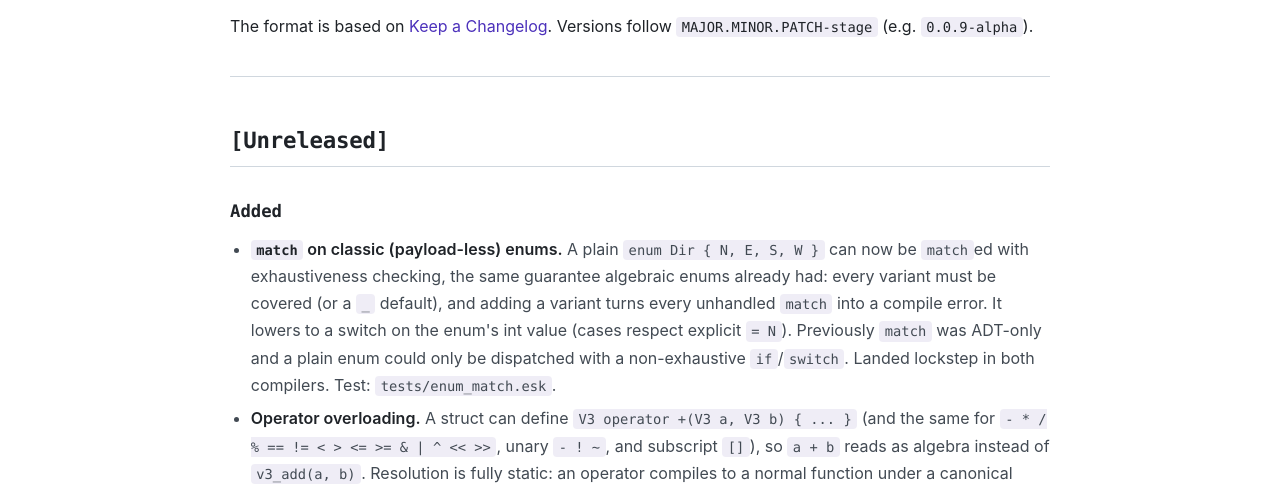
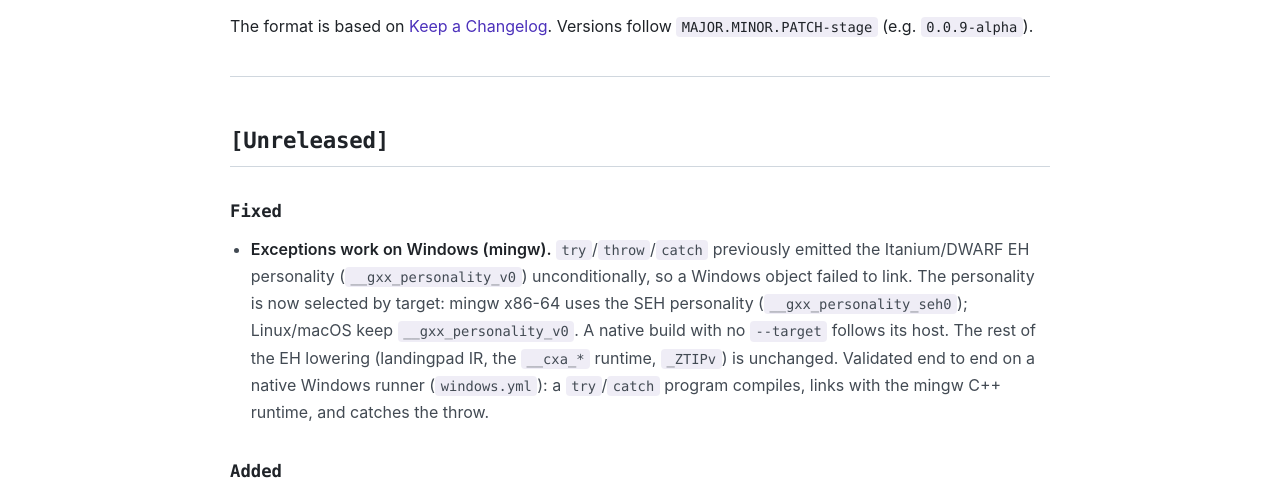
Before and after one commit to doranteseduardo/eskiu, a plain HTML site: page site/changelog.html in a window 1280 px wide. Shown: the part 278-768 px from the top of the page. Drawn offline with Linux system fonts and the light colour scheme; files whose address does not match are found by name.

Commit message:
docs: exceptions on Windows (mingw SEH) in changelog + cross-compile

```diff
--- a/site/changelog.html
+++ b/site/changelog.html
@@ -103,6 +103,17 @@ footer { border-top: 1px solid var(--border); margin-top: 3.5rem; }
 Versions follow <code>MAJOR.MINOR.PATCH-stage</code> (e.g. <code>0.0.9-alpha</code>).</p>
 <hr>
 <h2 id="unreleased">[Unreleased]</h2>
+<h3 id="fixed">Fixed</h3>
+<ul>
+<li><strong>Exceptions work on Windows (mingw).</strong> <code>try</code>/<code>throw</code>/<code>catch</code> previously emitted the
+  Itanium/DWARF EH personality (<code>__gxx_personality_v0</code>) unconditionally, so a Windows object
+  failed to link. The personality is now selected by target: mingw x86-64 uses the SEH
+  personality (<code>__gxx_personality_seh0</code>); Linux/macOS keep <code>__gxx_personality_v0</code>. A native
+  build with no <code>--target</code> follows its host. The rest of the EH lowering (landingpad IR, the
+  <code>__cxa_*</code> runtime, <code>_ZTIPv</code>) is unchanged. Validated end to end on a native Windows runner
+  (<code>windows.yml</code>): a <code>try</code>/<code>catch</code> program compiles, links with the mingw C++ runtime, and
+  catches the throw.</li>
+</ul>
 <h3 id="added">Added</h3>
 <ul>
 <li><strong><code>match</code> on classic (payload-less) enums.</strong> A plain <code>enum Dir { N, E, S, W }</code> can now be
@@ -164,7 +175,7 @@ Versions follow <code>MAJOR.MINOR.PATCH-stage</code> (e.g. <code>0.0.9-alpha</co
   An eskiuc object built this way links cleanly into a <code>.3dsx</code> homebrew via the devkitARM
   toolchain.</li>
 </ul>
-<h3 id="fixed">Fixed</h3>
+<h3 id="fixed_1">Fixed</h3>
 <ul>
 <li><strong>Float arguments narrow at the call site.</strong> A <code>double</code> literal (Eskiu's default float
   literal type) passed to a <code>float</code> parameter was left as <code>double</code>, so the argument type
@@ -191,7 +202,7 @@ Versions follow <code>MAJOR.MINOR.PATCH-stage</code> (e.g. <code>0.0.9-alpha</co
   on macOS selects the Linux stdlib paths (epoll, Linux <code>sockaddr_in</code>) instead of emitting
   unresolved BSD symbols. With no <code>--target</code> it still follows the build host.</li>
 </ul>
-<h3 id="fixed_1">Fixed</h3>
+<h3 id="fixed_2">Fixed</h3>
 <ul>
 <li><strong>Event-loop timer callbacks are initialized.</strong> <code>el_new</code> allocated the timer array but
   only zeroed each timer's <code>active</code> flag, leaving the <code>on_fire</code> closure as heap garbage
@@ -227,7 +238,7 @@ Versions follow <code>MAJOR.MINOR.PATCH-stage</code> (e.g. <code>0.0.9-alpha</co
   fixed arrays. Write-through the slice aliases the backing buffer, and <code>.len</code> /
   indexing / <code>for-in</code> work as on any slice.</li>
 </ul>
-<h3 id="fixed_2">Fixed</h3>
+<h3 id="fixed_3">Fixed</h3>
 <ul>
 <li><strong>Escape sequences in string and character literals.</strong> <code>\0</code> now decodes to a NUL
   byte instead of the character <code>'0'</code> (a silent trap), character literals accept <code>\r</code>
@@ -308,7 +319,7 @@ Versions follow <code>MAJOR.MINOR.PATCH-stage</code> (e.g. <code>0.0.9-alpha</co
   builds are unaffected. (Self-host mirror of <code>--safe</code> is deferred to the promotion
   track; the shipped C++ compiler carries it.)</li>
 </ul>
-<h3 id="fixed_3">Fixed</h3>
+<h3 id="fixed_4">Fixed</h3>
 <ul>
 <li><strong><code>finally</code> was skipped on an early <code>return</code>/<code>break</code>/<code>continue</code> from inside a <code>try</code>
   body.</strong> The cleanup only ran on fall-through and exception unwind; an early exit jumped
@@ -343,7 +354,7 @@ compilers and follows C semantics.</p>
   matching same-level <code>:</code> ahead is a ternary, otherwise propagation (parenthesize to
   propagate inside a ternary arm).</li>
 </ul>
-<h3 id="fixed_4">Fixed</h3>
+<h3 id="fixed_5">Fixed</h3>
 <ul>
 <li><strong><code>switch</code> on a sub-<code>int</code> subject.</strong> A <code>switch</code> over a <code>char</code> (or other narrow integer)
   with wider case constants failed LLVM verification; the subject and case constants are
@@ -357,7 +368,7 @@ and self-hosted compilers found a batch of miscompiles, crashes, and soundness h
 this release fixes them and tightens the type system. The shipped (C++) compiler carries
 every fix below; the self-hosted compiler's matching sema checks are tracked for the
 promotion track.</p>
-<h3 id="fixed_5">Fixed</h3>
+<h3 id="fixed_6">Fixed</h3>
 <ul>
 <li><strong>A catch-less <code>try</code>/<code>finally</code> aborted when an exception passed through it.</strong> With an
   in-flight exception, the <code>finally</code> block was skipped and the runtime aborted
@@ -459,7 +470,7 @@ promotion track.</p>
 </ul>
 <hr>
 <h2 id="031">[0.3.1]</h2>
-<h3 id="fixed_6">Fixed</h3>
+<h3 id="fixed_7">Fixed</h3>
 <ul>
 <li><strong><code>*T[N]</code> now parses as an array of pointers, not a pointer to an array.</strong> The
   type-string parser (<code>ty::Type::parse</code>) peeled a leading <code>*</code> before the trailing
@@ -520,7 +531,7 @@ promotion track.</p>
 analyzer, and code generator) is reimplemented in Eskiu (<code>selfhost/</code>), reaches a 3-stage
 bootstrap fixpoint, and the self-hosted codegen is <strong>feature-complete against the C++
 corpus</strong> (a full feature sweep is clean). All parity/self-host/bootstrap gates are CI-wired.</p>
-<h3 id="fixed_7">Fixed</h3>
+<h3 id="fixed_8">Fixed</h3>
 <ul>
 <li><strong><code>&amp;&amp;</code> and <code>||</code> now short-circuit.</strong> Code generation evaluated both operands eagerly
   and emitted a logical-and/or, so the right-hand side always ran; a guarded
@@ -756,7 +767,7 @@ corpus</strong> (a full feature sweep is clean). All parity/self-host/bootstrap
   uniformly mis-lexed program), guards the comment-continuation footgun fixed
   below.</li>
 </ul>
-<h3 id="fixed_8">Fixed</h3>
+<h3 id="fixed_9">Fixed</h3>
 <ul>
 <li><strong>Preprocessor: a <code>//</code> comment ending in <code>\</code> no longer swallows the next source
   line.</strong> Backslash-newline line continuation was applied unconditionally, so a
@@ -1110,7 +1121,7 @@ thread_join(t);
 <p><strong>v0.1 prerequisites complete</strong>
 - All compiler prerequisites for the kernel-on-QEMU milestone are implemented and tested</p>
 <h2 id="0013-alpha">[0.0.13-alpha]</h2>
-<h3 id="fixed_9">Fixed</h3>
+<h3 id="fixed_10">Fixed</h3>
 <ul>
 <li><strong>Negative literals</strong>: <code>-1</code>, <code>-3.14</code> etc. now parse as negative literal values directly, not as unary minus applied to a positive literal. Global variable initialisers with negative values (e.g. <code>int x = -1;</code>) previously compiled to 0; this is now correct. <code>evaluateConstantExpr</code> folds unary minus on numeric constants as a fallback.</li>
 </ul>
@@ -1171,7 +1182,7 @@ thread_join(t);
 <p><strong>Integer argument widening at call sites</strong>
 - Automatically <code>SExt</code>/<code>Trunc</code> integer arguments to match function parameter widths
 - Fixes <code>i32 1712</code> passed to <code>int64 param</code> (was LLVM verification error)</p>
-<h3 id="fixed_10">Fixed</h3>
+<h3 id="fixed_11">Fixed</h3>
 <ul>
 <li><code>*int</code> vs <code>size_t *</code> in <code>extern.esk</code>: <code>run_no_so_pipeline</code> and <code>decode_to_buffers</code> now use <code>int64</code> for length params to match C's <code>size_t</code> (was writing 8 bytes to a 4-byte stack slot → heap corruption)</li>
 <li>ine_decoder <code>pipeline.esk</code>: stage signatures updated to <code>int64</code> for all size parameters</li>
@@ -1195,7 +1206,7 @@ thread_join(t);
 <li><code>qr_extract.c</code> / <code>qr_extract_impl.cpp</code>: C/C++ shim using CoreGraphics + zxing-cpp 3.x</li>
 <li><code>Makefile</code>, <code>README.md</code></li>
 </ul>
-<h3 id="fixed_11">Fixed</h3>
+<h3 id="fixed_12">Fixed</h3>
 <ul>
 <li><strong>Integer width mismatch in comparisons</strong>: <code>uint8 == int</code> (e.g. <code>plaintext[i] == 124</code>) crashed LLVM with "Both operands to ICmp instruction are not of the same type"; now <code>ZExt</code>s the narrower operand to match the wider before emitting any of the six comparison operators</li>
 <li><strong>Mixed int/float arithmetic</strong>: <code>i64 * double</code> (e.g. timing calculation <code>(t1 - t0) * 1000.0</code>) generated invalid IR; now detects int/float type mismatch in <code>+</code>, <code>-</code>, <code>*</code>, <code>/</code> and promotes the integer operand with <code>SIToFP</code> before emitting the floating-point instruction</li>
@@ -1208,7 +1219,7 @@ thread_join(t);
 <li><strong>Interface vtable dispatch</strong>: <code>interface I { void method(); }</code> generates <code>%I_vtable = type { ptr, ... }</code> and <code>%I_fat = type { ptr data, ptr vtable }</code> LLVM types; structs are auto-boxed at call sites via <code>boxAsInterface()</code>; method dispatch loads the vtable pointer from the fat pointer and calls indirectly; <code>getExprEskiuType</code> extended to handle <code>UnaryExpr("&amp;", ...)</code> and <code>UnaryExpr("*", ...)</code> for boxing detection</li>
 <li><strong><code>String.append()</code> and <code>String.concat()</code></strong>: added to <code>stdlib/string.esk</code> using <code>memcpy</code> + pointer arithmetic</li>
 </ul>
-<h3 id="fixed_12">Fixed</h3>
+<h3 id="fixed_13">Fixed</h3>
 <ul>
 <li>Pointer comparison (<code>p == null</code>, <code>ptr1 == ptr2</code>) incorrectly used <code>FCmpOEQ</code> (float equality); now uses <code>ICmpEQ</code>; all six comparison operators updated to check <code>isFloatingPointTy()</code> first</li>
 <li><code>i1 → i32</code> widening used <code>SExt</code> (sign-extends <code>true</code> → <code>-1</code>); now uses <code>ZExt</code> for <code>i1</code> operands so comparisons correctly store <code>0</code> or <code>1</code></li>
@@ -1227,7 +1238,7 @@ thread_join(t);
 <li><strong>For-loop with declaration init</strong>: <code>for (int i = 0; i &lt; n; i += 1)</code>, parser wraps the declaration in a <code>BlockStmt</code>; type checker processes init items directly in <code>ForStmt</code> scope, avoiding the inner-scope pop that previously made <code>i</code> undefined in the condition, step, and body</li>
 <li><strong>Pointer arithmetic</strong>: <code>ptr + n</code> → <code>GEP(i8, ptr, n)</code>, <code>ptr - n</code> → <code>GEP(i8, ptr, -n)</code> in <code>visit(BinaryExpr*)</code></li>
 </ul>
-<h3 id="fixed_13">Fixed</h3>
+<h3 id="fixed_14">Fixed</h3>
 <ul>
 <li><code>&amp;</code> address-of returned a loaded value instead of the alloca pointer, breaking all pointer-argument call patterns</li>
 <li>Unary <code>-</code> for floats used integer <code>CreateNeg</code>; now uses <code>CreateFNeg</code> for floating-point operands</li>
@@ -1249,7 +1260,7 @@ thread_join(t);
 <li><strong>Interface structural check</strong>: <code>isValidAssignment</code> now verifies that a struct satisfies an interface's method signatures (vtable codegen deferred to 0.0.8)</li>
 <li><strong><code>isPointerType</code> unified</strong>: now detects both leading <code>*T</code> and trailing <code>T*</code> conventions</li>
 </ul>
-<h3 id="fixed_14">Fixed</h3>
+<h3 id="fixed_15">Fixed</h3>
 <ul>
 <li><code>&amp;</code> operator returned a loaded value instead of the address, breaking all pointer-argument patterns</li>
 <li>Template method parameter types with pointer suffix (e.g. <code>List&lt;T&gt;*</code>) were incorrectly mangled to <code>List_int_*</code> instead of <code>List_int*</code></li>
@@ -1268,7 +1279,7 @@ thread_join(t);
 <li><code>io.esk</code>: <code>printf</code>, <code>fprintf</code>, <code>sprintf</code>, <code>scanf</code>, <code>puts</code>, <code>getchar</code>, <code>putchar</code></li>
 <li><code>mem.esk</code>: <code>memcpy</code>, <code>memset</code>, <code>memmove</code>, <code>memcmp</code>, <code>strlen</code>, <code>memchr</code></li>
 </ul>
-<h3 id="fixed_15">Fixed</h3>
+<h3 id="fixed_16">Fixed</h3>
 <ul>
 <li>Parser: <code>int fn&lt;T&gt;(T x)</code> at top level was silently dropped; <code>parseDeclaration()</code> now detects <code>&lt;</code> after a name as a function template</li>
 <li>Type checker: template function bodies were visited with unresolved type params; now guarded with <code>typeParams.empty()</code> check</li>
@@ -1286,7 +1297,7 @@ thread_join(t);
 <li><strong>Type substitution</strong>: <code>substType</code> handles <code>*T</code> → <code>*int</code>, <code>T*</code> → <code>int*</code>, <code>T[N]</code> → <code>int[N]</code>, and nested template types recursively</li>
 <li><strong><code>varTypeStack</code> normalization</strong>: <code>VarDecl</code> stores the mangled name so <code>MemberExpr</code> resolution finds instantiated struct fields correctly</li>
 </ul>
-<h3 id="fixed_16">Fixed</h3>
+<h3 id="fixed_17">Fixed</h3>
 <ul>
 <li>Parser: <code>int fn&lt;T&gt;(...)</code> at top level was silently dropped; <code>parseDeclaration()</code> now detects <code>&lt;</code> after a function name as a template parameter list</li>
 <li>Type checker: template bodies were visited with unresolved type parameters; now guarded so only concrete instantiations are type-checked</li>
@@ -1299,7 +1310,7 @@ thread_join(t);
 <li><strong><code>free(ptr)</code></strong>: parsed as a regular call; <code>free</code> pre-registered in the type checker as variadic; auto-declared in the LLVM module on first use, no explicit <code>extern</code> required</li>
 <li><strong><code>getOrDeclareFunc()</code></strong>: codegen helper that lazily declares C runtime functions (<code>malloc</code>, <code>free</code>) into the module without requiring explicit <code>extern</code> declarations</li>
 </ul>
-<h3 id="fixed_17">Fixed</h3>
+<h3 id="fixed_18">Fixed</h3>
 <ul>
 <li><code>validateStructType</code> did not strip the leading <code>*T</code> pointer prefix, causing false "undefined struct" errors on <code>*uint8</code>, <code>*Point</code>, etc.</li>
 <li><code>inferBinaryExprType</code> did not handle the <code>=</code> operator for non-numeric types; assignment to pointer fields and struct fields now type-checks correctly</li>
@@ -1318,7 +1329,7 @@ thread_join(t);
 <li><strong><code>emitObjectFile()</code></strong>: native <code>.o</code> via LLVM <code>TargetMachine</code> + <code>legacy::PassManager</code>; full pipeline <code>eskiuc file.esk -o file.o</code> produces a linkable object file</li>
 <li><strong>Float arithmetic</strong>: <code>+</code>, <code>-</code>, <code>*</code> now emit <code>fadd</code>/<code>fsub</code>/<code>fmul</code> for floating-point operands (previously always emitted integer instructions)</li>
 </ul>
-<h3 id="fixed_18">Fixed</h3>
+<h3 id="fixed_19">Fixed</h3>
 <ul>
 <li>Type checker: method bodies were not registered and type-checked in the first pass</li>
 <li>Type checker: <code>*T</code> (leading-pointer) was not auto-derefed on member access; now strips the leading <code>*</code> before struct field lookup</li>
@@ -1340,7 +1351,7 @@ thread_join(t);
 <li><strong>Pointer types</strong>: both leading <code>*T</code> and trailing <code>T*</code> syntax accepted throughout lexer, parser, and type checker</li>
 <li><strong>Examples</strong>: <code>examples/hello.esk</code>, <code>examples/test_struct.esk</code>, <code>examples/test_struct_error.esk</code></li>
 </ul>
-<h3 id="fixed_19">Fixed</h3>
+<h3 id="fixed_20">Fixed</h3>
 <ul>
 <li>Lexer: <code>COLON</code> token was not recognized, breaking <code>let</code>-style type annotations</li>
 <li>Type checker: function parameters were not registered before the body validation pass, causing false "undeclared identifier" errors</li>
```
Also changed, not shown: docs/dev/cross-compile.md (+6 -0 lines), CHANGELOG.md.
